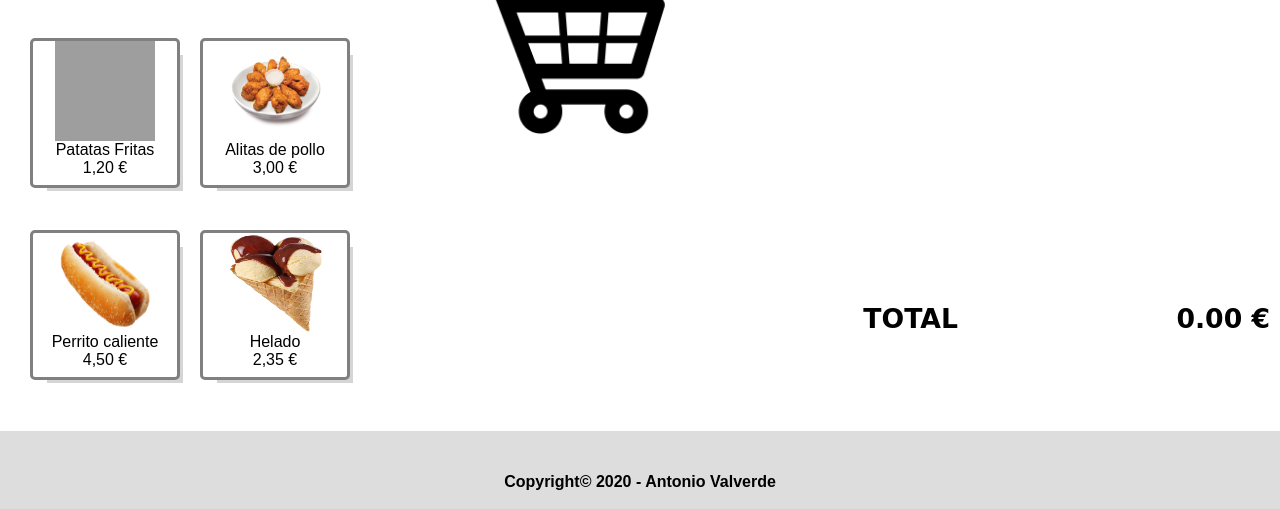
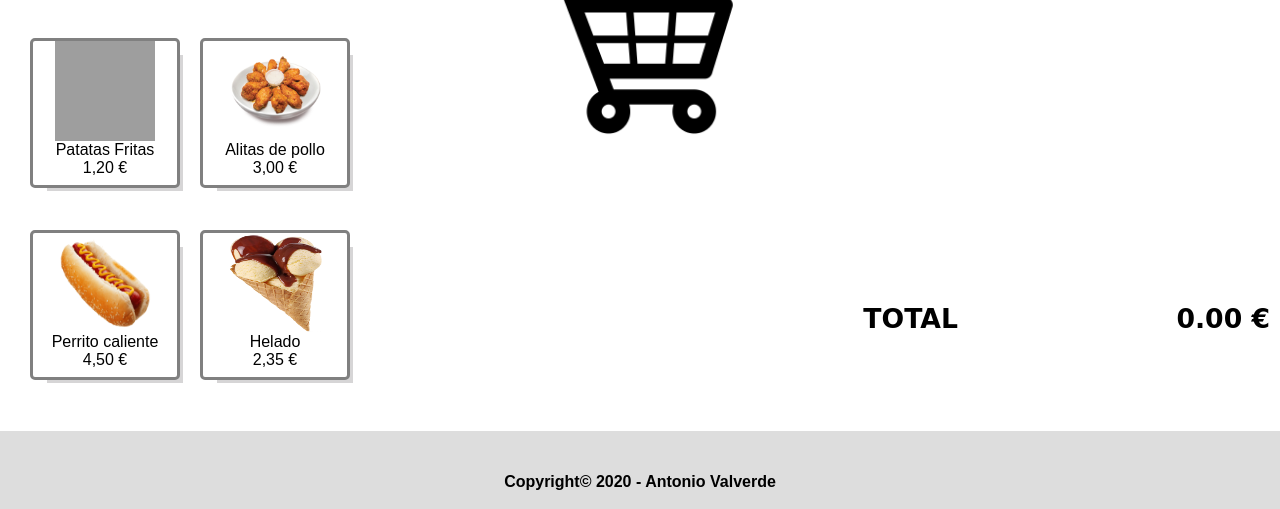
Before and after one commit to antoniovalverde/reto2, a plain HTML site: page index.html in a window 1280 px wide. Shown: the part 289-798 px from the top of the page. Drawn offline with Linux system fonts and the light colour scheme; grey boxes are pictures that could not be loaded.

Commit message:
Responsive - Centrado del carrito

```diff
--- a/css/style.css
+++ b/css/style.css
@@ -108,7 +108,7 @@
   .carro{
     display:flex;
     flex-direction: column;
-    /*justify-content: center;*/
+    align-items: center;
   }
 
   .carro > img{
```
